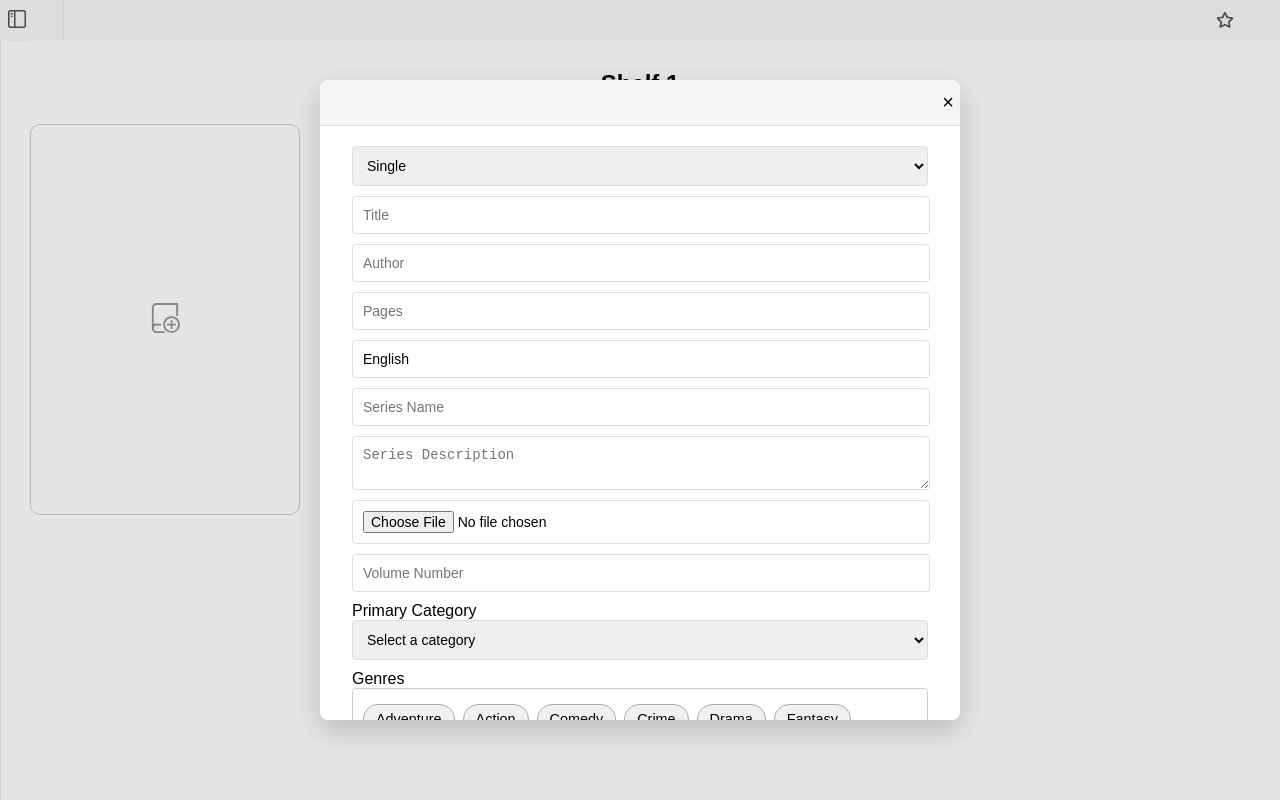
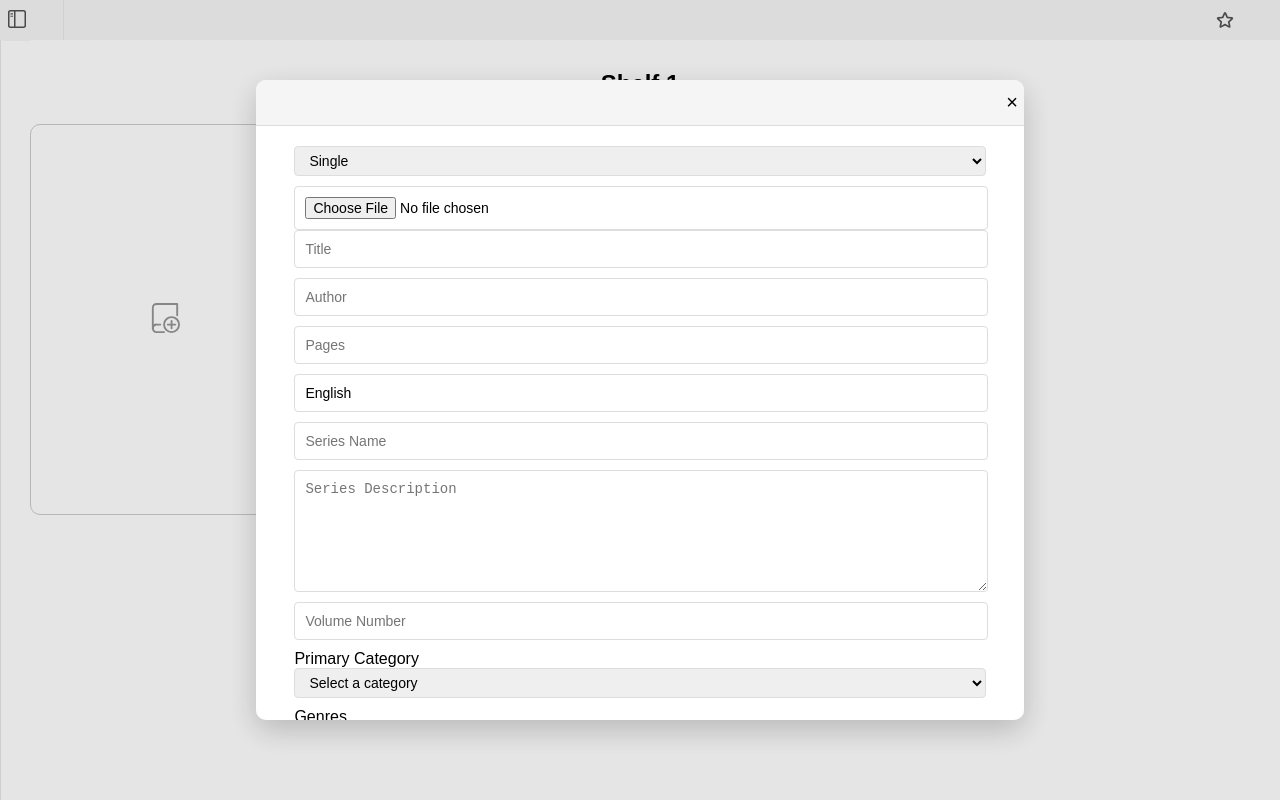
Before and after one commit to CHAYUT-P/Myshelf, a React (Vite) app in the folder client/: page / in a window 1280 px wide. Both pictures are taken after a click on the button 165 px from the left and 319 px from the top of the page. Built offline with nearby package versions, Linux system fonts and the light colour scheme.

Commit message:
fav update

```diff
--- a/client/src/components/Maintab/Addbook/Addbook.css
+++ b/client/src/components/Maintab/Addbook/Addbook.css
@@ -13,8 +13,8 @@
 
   .modal-content {
     background-color: #fff;
-    border-radius: 8px;
-    width: 50vw;
+    border-radius: 10px;
+    width: 60vw;
     height: 90vh;
     max-height: 80vh;
     overflow-y: auto;
@@ -23,7 +23,7 @@
     flex-direction: column;
     box-shadow: 0 10px 30px rgba(0,0,0,0.2);
     position: relative;
-    z-index: 10000; /* above backdrop */
+    z-index: 10000;
   }
 
   .modal-title-bar {
@@ -35,6 +35,9 @@
     width: 100%;
     font-weight: bold;
     border-bottom: 1px solid #ddd;
+    position: sticky;
+    top: 0;
+    z-index: 1;
   }
 
   .close-button {
@@ -45,6 +48,7 @@
   }
 
   .modal-body {
+    margin-top: 0px;
     padding:20px 0px;
     justify-content: center;
     display: flex;
@@ -65,6 +69,15 @@
     font-size: 14px;
 
   }
+
+  .modal-body textarea {
+    height: 100px;
+  }
+
+  .modal-body select {
+    padding: 5px 0px;
+  }
+
 
   .modal-buttons {
     display: flex;
--- a/client/src/components/Maintab/Addbook/Addbook.jsx
+++ b/client/src/components/Maintab/Addbook/Addbook.jsx
@@ -134,11 +134,11 @@ export default function AddBook({ isOpen, onClose, onAdd }) {
     <div className="modal-backdrop">
         <div className="modal-content">
             <div className="modal-title-bar">
-            <span></span>
-            <button className="close-button" onClick={() => {
-                        setDataOnClose();
-                        onClose();
-                    }}>×</button>
+              <span></span>
+              <button className="close-button" onClick={() => {
+                          setDataOnClose();
+                          onClose();
+                      }}>×</button>
             </div>
 
             <div className="modal-body">
@@ -148,6 +148,7 @@ export default function AddBook({ isOpen, onClose, onAdd }) {
             </select>
 
             <div className="title-input-wrapper">
+                <input type="file" name="seriesCover" onChange={handleChange} />
                 <input
                 type="text"
                 name="title"
@@ -172,7 +173,6 @@ export default function AddBook({ isOpen, onClose, onAdd }) {
             <input type="text" name="language" placeholder="Language" value={formData.language} onChange={handleChange} />
             <input type="text" name="seriesName" placeholder="Series Name" value={formData.seriesName} onChange={handleChange} />
             <textarea name="seriesDescription" placeholder="Series Description" value={formData.seriesDescription} onChange={handleChange} />
-            <input type="file" name="seriesCover" onChange={handleChange} />
             <input type="text" name="volumeNumber" placeholder="Volume Number" value={formData.volumeNumber} onChange={handleChange} />
 
             <div className="form-group">
@@ -206,7 +206,7 @@ export default function AddBook({ isOpen, onClose, onAdd }) {
                 </div>
             </div>
 
-            <textarea name="synopsis" placeholder="Synopsis" value={formData.synopsis} onChange={handleChange} />
+            <textarea className="synopsis" name="synopsis" placeholder="Synopsis" value={formData.synopsis} onChange={handleChange} />
             <input type="file" name="coverImage" onChange={handleChange} />
             <textarea
                 name="tags"
```
